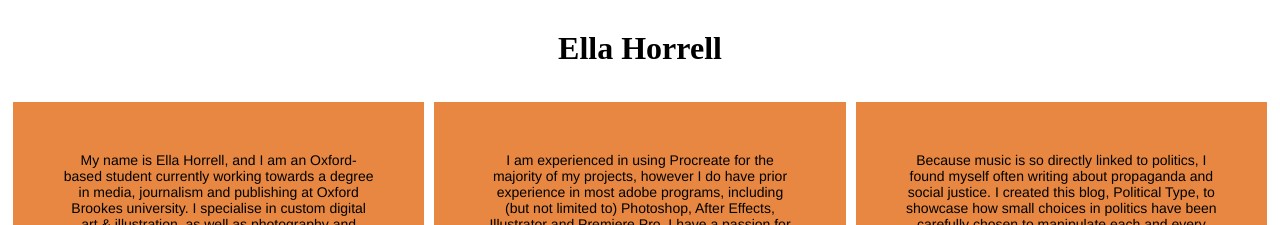
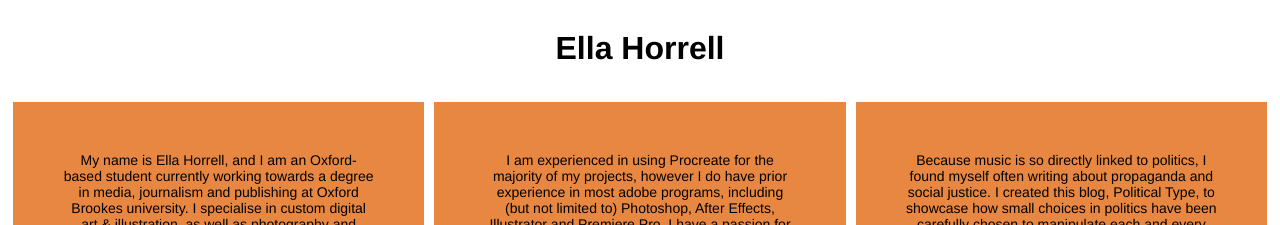
Before and after one commit to ellahorrell/brookesblog, a Jekyll site: the page aboutme/index.html, which Jekyll copies as it is, in a window 1280 px wide. Shown: the top 225 px of the page. Built offline with Jekyll 4.4.1, drawn with Linux system fonts in a browser that asks for light colours.

Commit message:
Update styles.css

```diff
--- a/aboutme/css/styles.css
+++ b/aboutme/css/styles.css
@@ -9,6 +9,7 @@ body {
 h1 {
 margin: 30px 5px 30px 5px;
     text-align:center;
+  font-family: 'helvetica neue', sans-serif;
 }
 
 p{
```
